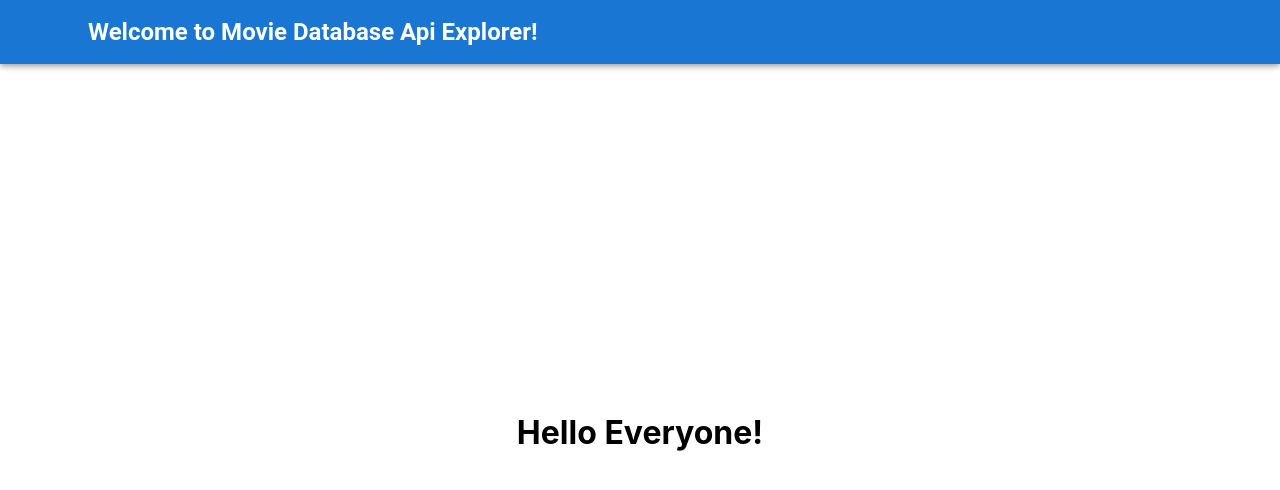
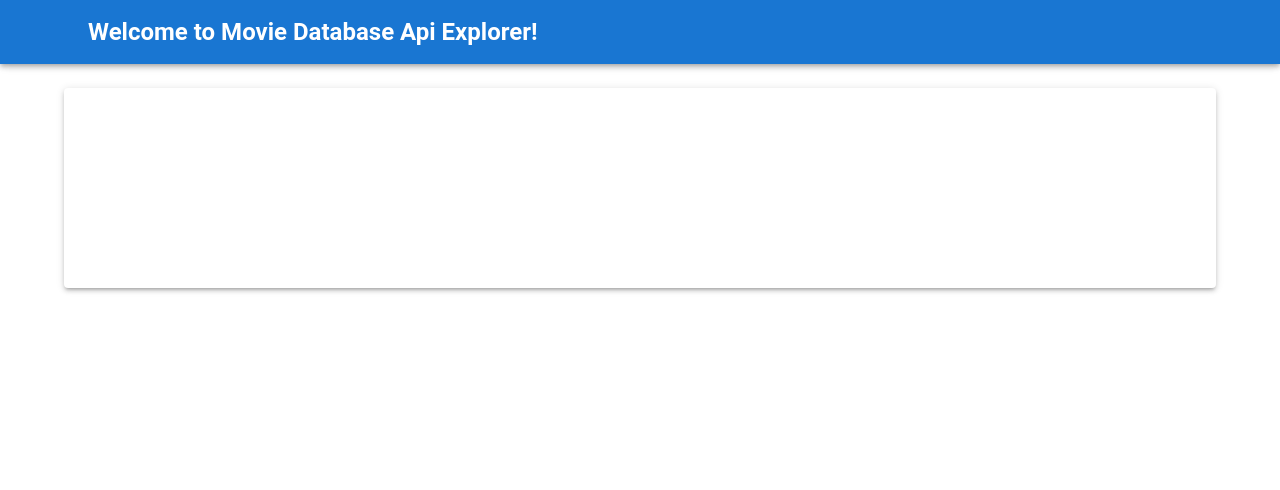
Before and after one commit to leeringrose/zh-movie-database-api-test, a React (Create React App) app: page /dashboard in a window 1280 px wide. Shown: the top 490 px of the page. Built offline with nearby package versions, Linux system fonts and the light colour scheme; the HTML template or start-up script is replaced by a standard one.

Commit message:
add CategoryButton

```diff
--- a/src/pages/Dashboard.tsx
+++ b/src/pages/Dashboard.tsx
@@ -1,6 +1,7 @@
 import React from 'react';
 
 import Container from '@mui/material/Container';
+import Paper from '@mui/material/Paper';
 
 
 const Dashboard: React.FC = () => {
@@ -10,14 +11,22 @@ const Dashboard: React.FC = () => {
       sx={{
         p: 3,
         display: 'flex',
-        justifyContent: 'center',
+        flexDirection: 'column',
         alignItems: 'center',
         overflow: 'auto',
         flex: 1
       }}
     >
-      <h1>Hello Everyone!</h1>
-    </Container>
+      <Paper
+        elevation={3}
+        sx={{
+          width: '100%',
+          height: '200px'
+        }}
+      >
+
+      </Paper>
+    </Container >
   );
 };
 
```
Also changed, not shown: src/components/CategoryButton/index.tsx (added, +11 -0 lines).
